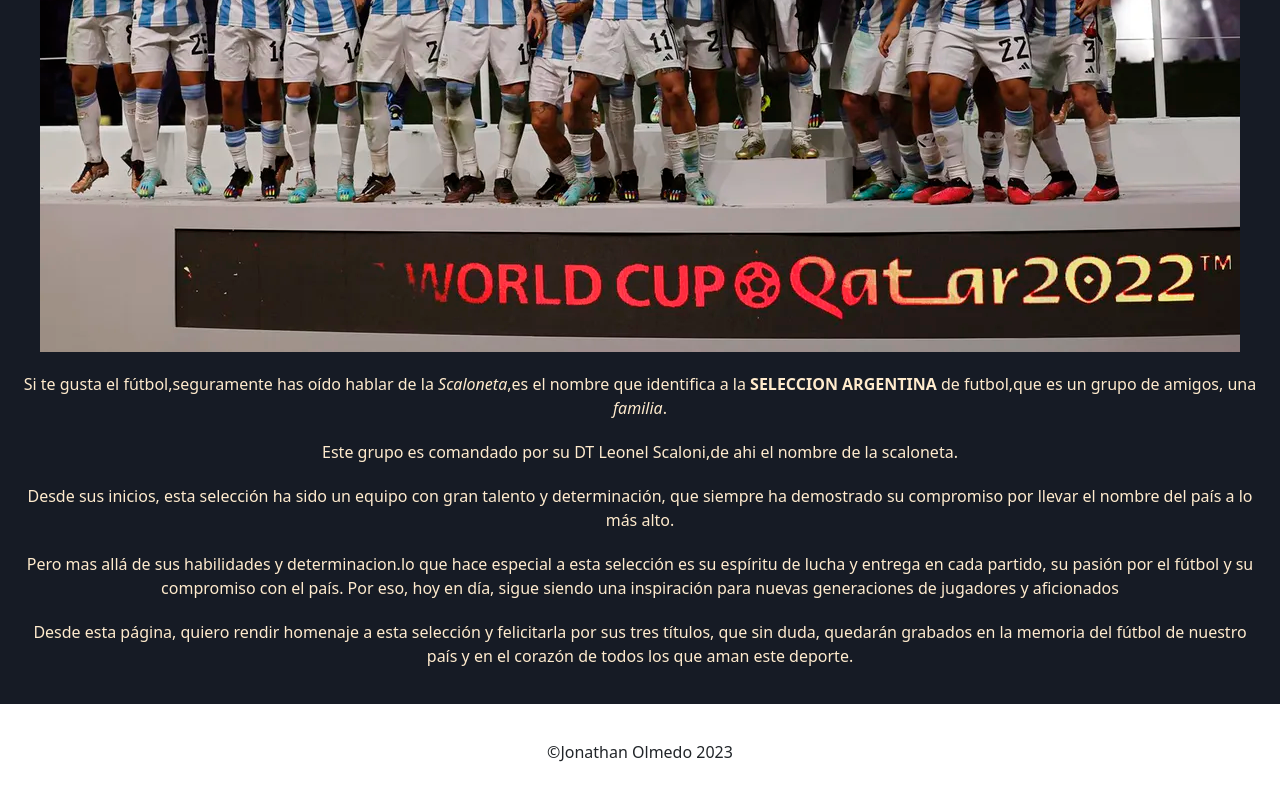
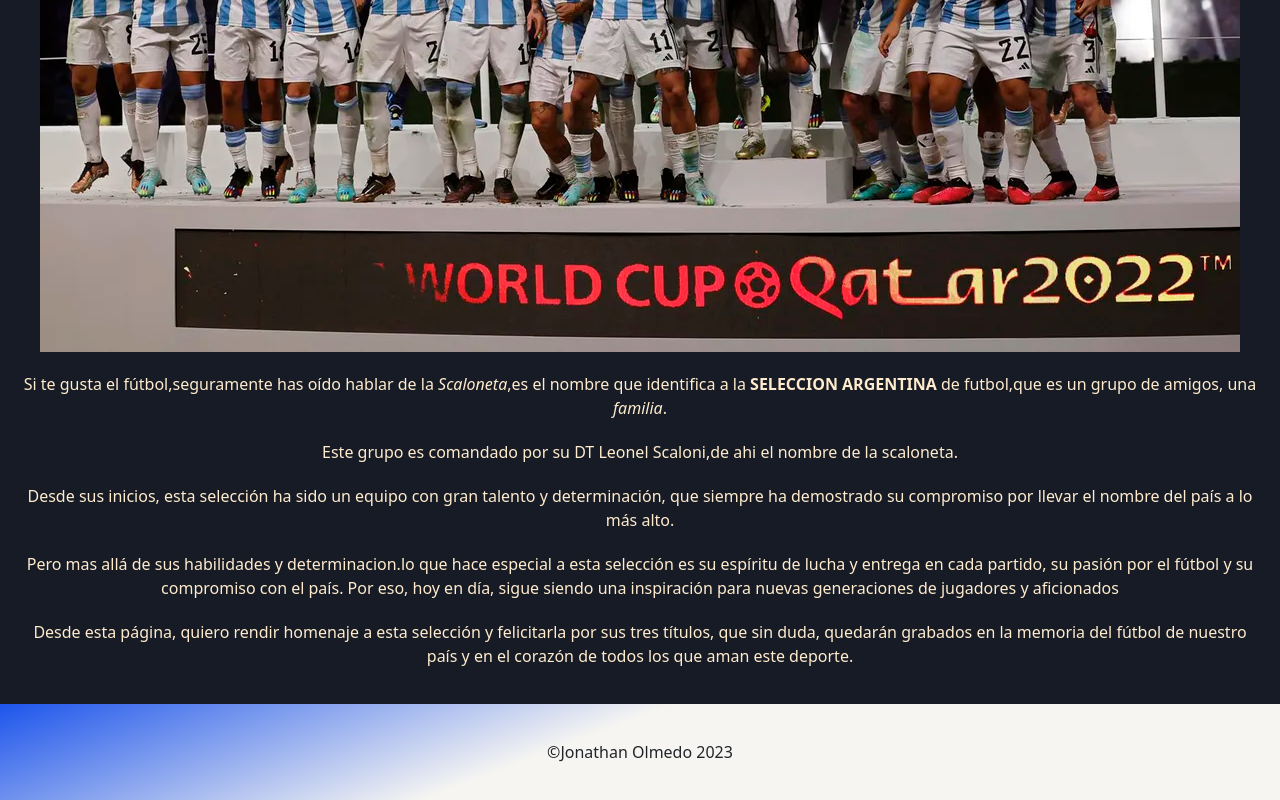
Before and after one commit to Johnny-ol-14/footer, a website: page la-scaloneta/index.html in a window 1280 px wide. Shown: the part 479-1279 px from the top of the page. Drawn offline with nearby package versions, Linux system fonts and the light colour scheme.

Commit message:
footer-gradiente

```diff
--- a/scss/estilos.scss
+++ b/scss/estilos.scss
@@ -311,6 +311,10 @@
     position: absolute;
     bottom: 0;
     width: 100%;
+    background: rgb(29,85,236);
+    background: linear-gradient(159deg, rgba(29,85,236,1) 0%, rgba(246,245,242,1) 44%);
+
+
 }
 
 @import "../scss/queries";
```
Also changed, not shown: la-scaloneta/index.html (+1 -1 lines), css/estilos.css, 1 other file.
